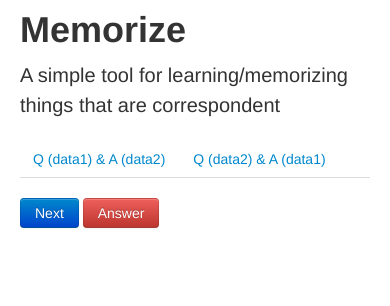
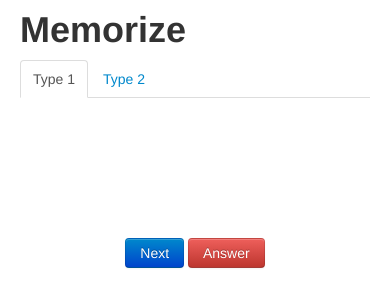
Before and after one commit to c0untd0wn/memorize, a plain HTML site: page index.html in a window 390 px wide. Drawn offline with Linux system fonts and the light colour scheme.

Commit message:
styled using pagination-centered for center-align, better style for mobile env.

```diff
--- a/css/main.css
+++ b/css/main.css
@@ -1 +1 @@
-.hidden { display: none; }
+.hide-answer { visibility: hidden; }
--- a/index.html
+++ b/index.html
@@ -19,22 +19,28 @@
 		<header id="overview">
 			<div class="container">
 				<h1>Memorize</h1>
-				<p class="desktop-visible lead">A simple tool for learning/memorizing things that are correspondent</p>
+				<p class="visible-desktop lead">A simple tool for learning/memorizing things that are correspondent</p>
 			</div>
 		</header>
 		<section id="menu">
 			<div class="container">
 				<ul class="nav nav-tabs">
-					<li id="type1"><a href="#">Q (data1) &amp; A (data2)</a></li>
-					<li id="type2"><a href="#">Q (data2) &amp; A (data1)</a></li>
+					<li id="type1"><a href="#">Type 1</a></li>
+					<li id="type2"><a href="#">Type 2</a></li>
 				</ul>
 			</div>
 		</section>
-		<div class="container">
-			<div id="question"></div>
-			<div id="answer"></div>
-			<button class="btn btn-primary" id="next">Next</button>
-			<button class="btn btn-danger" id="show-answer">Answer</button>
-		</div>
+		<section id="menu">
+			<div class="container">
+				<div class="row"><div class="span12 pagination-centered" id="question"><h3>&nbsp;</h3></div></div>
+				<div class="row"><div class="span12 pagination-centered" id="answer"><h3>&nbsp;</h3></div></div>
+				<div class="row" id="buttons">
+					<div class="span12 pagination-centered">
+						<button class="btn btn-primary" id="next">Next</button>
+						<button class="btn btn-danger" id="show-answer">Answer</button>
+					</div>
+				</div>
+			</div>
+		</section>
 	</body>
 </html>
--- a/js/main.js
+++ b/js/main.js
@@ -20,7 +20,7 @@ function newFilledArray(len, val) {
 var check = newFilledArray(length, 0);
 
 $(document).ready(function(){
-	var type = Nuumber(window.location.search.replace( "?", "" ).split('=')[1]);
+	var type = Number(window.location.search.replace( "?", "" ).split('=')[1]);
 	if(type == 2) {
 		$('#type2').addClass('active');
 	}
@@ -52,12 +52,12 @@ $(document).ready(function(){
 			a = data2[index];
 		}
 		$('#question').empty();
-		$('#question').append('<span>' + q + '</span>');
+		$('#question').append('<h3>' + q + '</h3>');
 		$('#answer').empty();
-		$('#answer').append('<span class="hidden">' + a + '</span>');
+		$('#answer').append('<h3 class="hide-answer">' + a + '</h3>');
     });
 
     $('#show-answer').click(function(){
-		$('.hidden').removeClass('hidden');
+		$('.hide-answer').removeClass('hide-answer');
     });
 });
```
